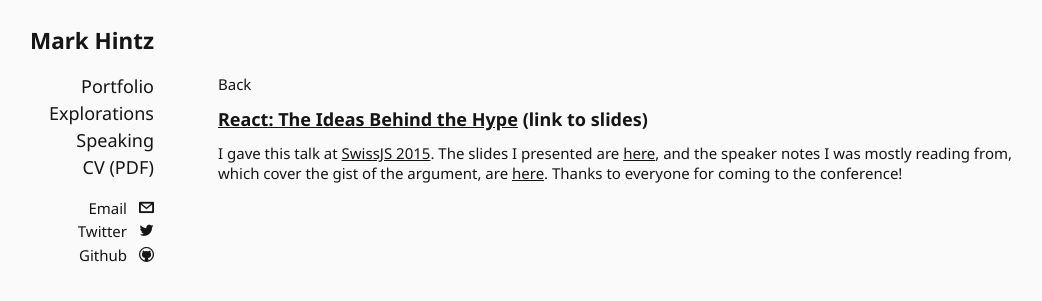
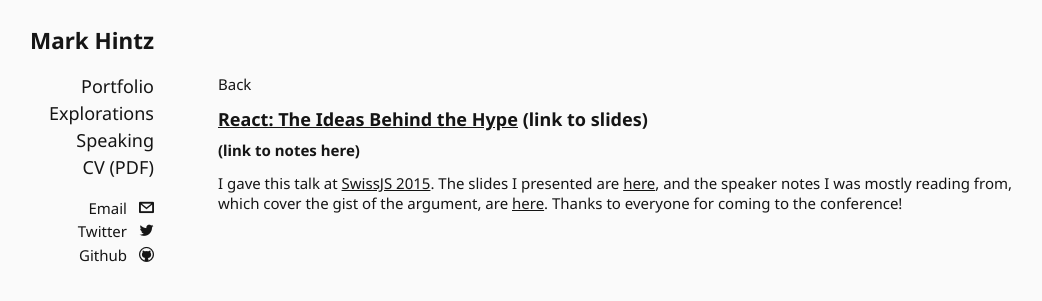
Before and after one commit to mhintz/mhintz.github.io, a Jekyll site: the page built from _posts/speaking/2015-07-18-swissjs-react.md, in a window 1280 px wide. Shown: the top 301 px of the page, without its empty margins (122-1164 px from the left). Built offline with Jekyll 4.4.1, drawn with Linux system fonts in a browser that asks for light colours; Markdown is read by kramdown in place of the engine named in the settings.

Commit message:
Add link to notes to speaking template

```diff
--- a/_layouts/posts/speaking.html
+++ b/_layouts/posts/speaking.html
@@ -6,6 +6,9 @@
 <div class="portfolio-item">
 	<a href="{{ site.url}}/speaking" class="portfolio-back-button">Back</a>
 	<h3 class="portfolio-item-title"><a href="{{ page.slidesUrl }}" target="_blank">{{ page.talkName }}</a> (link to slides)</h3>
+  {% if page.notesUrl %}
+    <h4 class="portfolio-item-subtitle"><a href="{{ page.notesUrl }}" target="_blank">(link to notes here)</a></h4>
+  {% endif %}
 	<div class="portfolio-item-body">
 		{{ content }}
 	</div>
```
